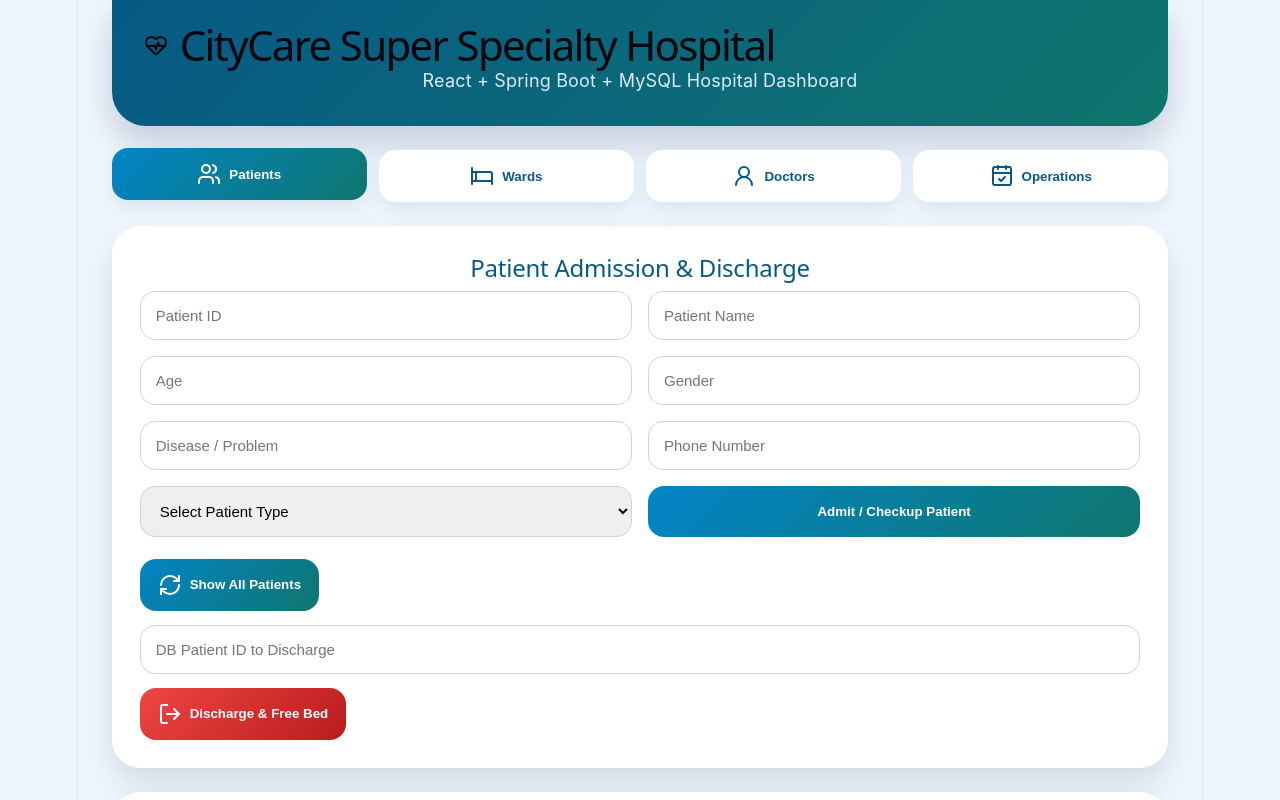
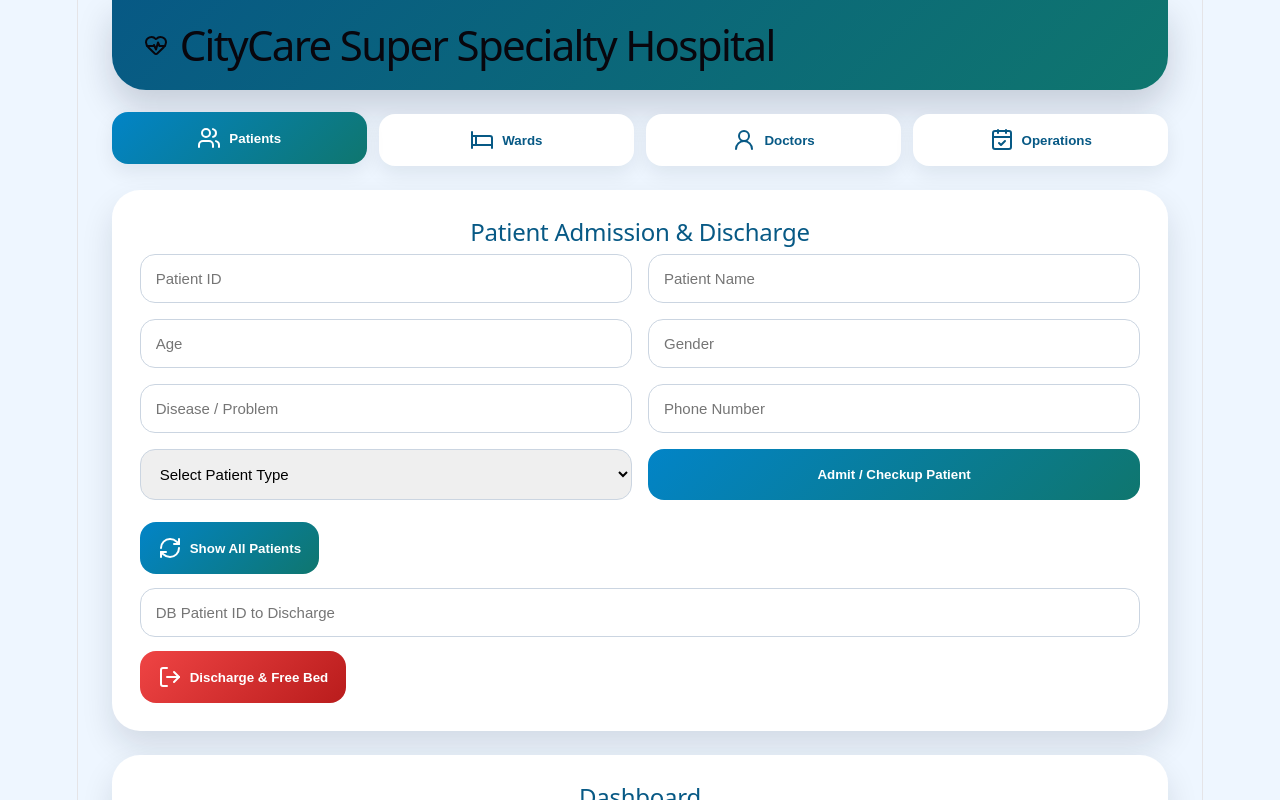
Before and after one commit to shravani-arch-bot/HMS, a React app in the folder Frontend/: page / in a window 1280 px wide. Shown: the top 800 px of the page. Built offline with nearby package versions, Linux system fonts and the light colour scheme; the HTML template or start-up script is replaced by a standard one.

Commit message:
UI change

```diff
--- a/Frontend/src/App.jsx
+++ b/Frontend/src/App.jsx
@@ -34,7 +34,7 @@ export default function App() {
     <div className="app">
       <header className="hero">
         <h1><HeartPulse /> CityCare Super Specialty Hospital</h1>
-        <p>React + Spring Boot + MySQL Hospital Dashboard</p>
+
       </header>
 
       <div className="tabs">
```
